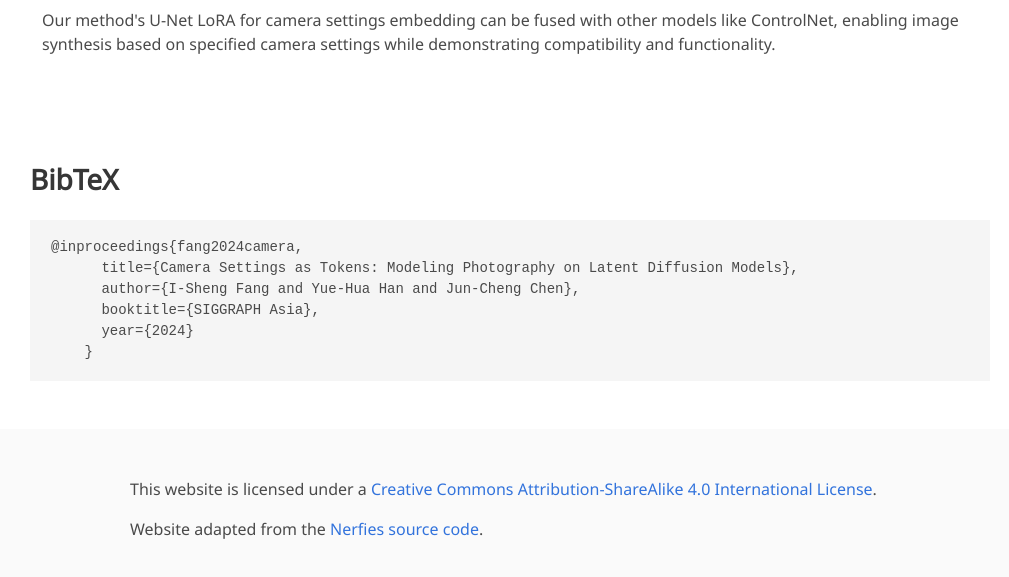
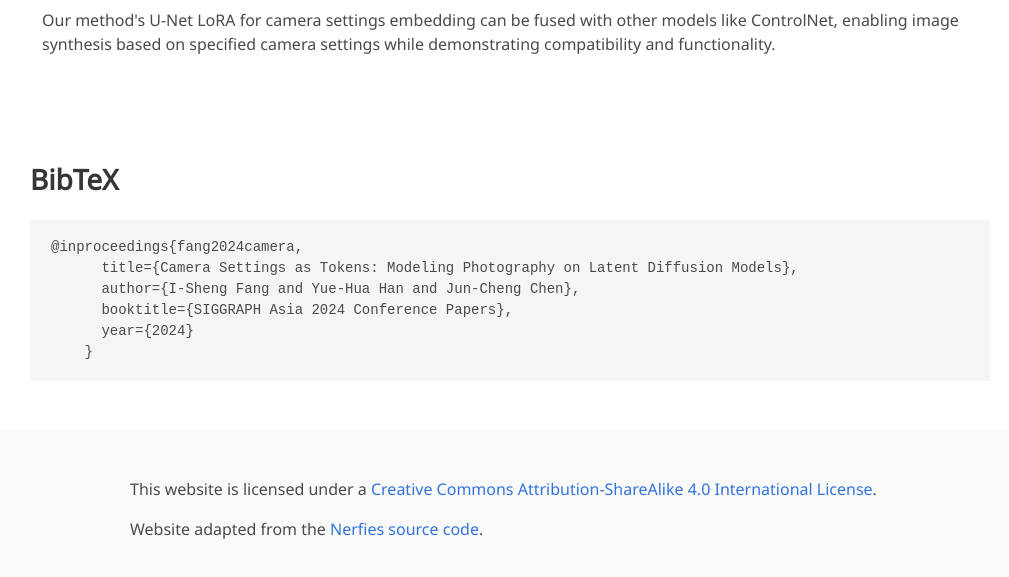
Before and after one commit to Camera-Settings-as-Tokens/camera-settings-as-tokens.github.io, a plain HTML site: page index.html in a window 1280 px wide. Shown: the part 6025-6602 px from the top of the page, without its empty margins (130-1139 px from the left). Drawn offline with nearby package versions, Linux system fonts and the light colour scheme; a script that the page names is missing; some icons are missing; a web font is replaced by a local one.

Commit message:
Update index.html

```diff
--- a/index.html
+++ b/index.html
@@ -324,7 +324,7 @@
     <pre><code>@inproceedings{fang2024camera,
       title={Camera Settings as Tokens: Modeling Photography on Latent Diffusion Models},
       author={I-Sheng Fang and Yue-Hua Han and Jun-Cheng Chen},
-      booktitle={SIGGRAPH Asia},
+      booktitle={SIGGRAPH Asia 2024 Conference Papers},
       year={2024}
     }</code></pre>
   </div>
```
